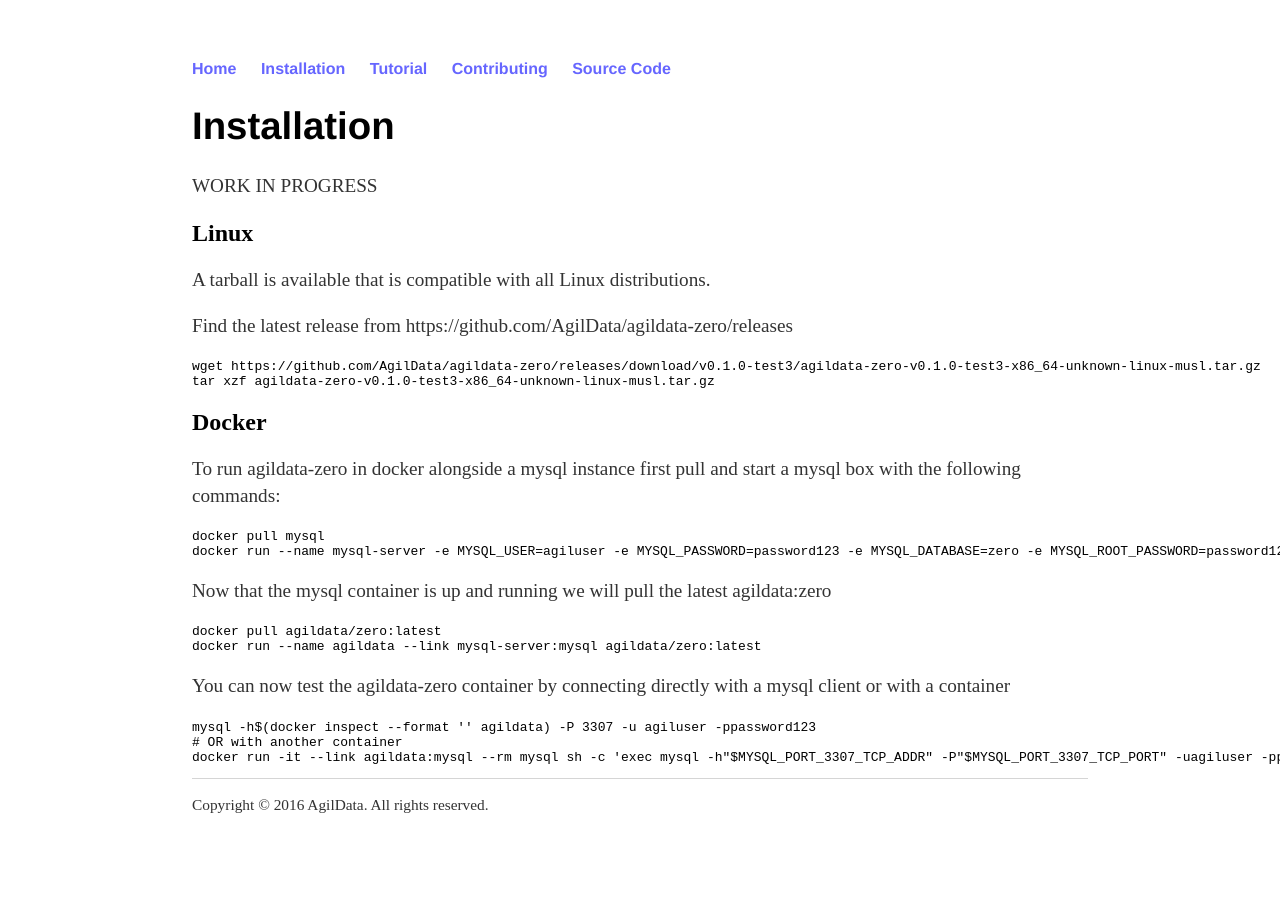
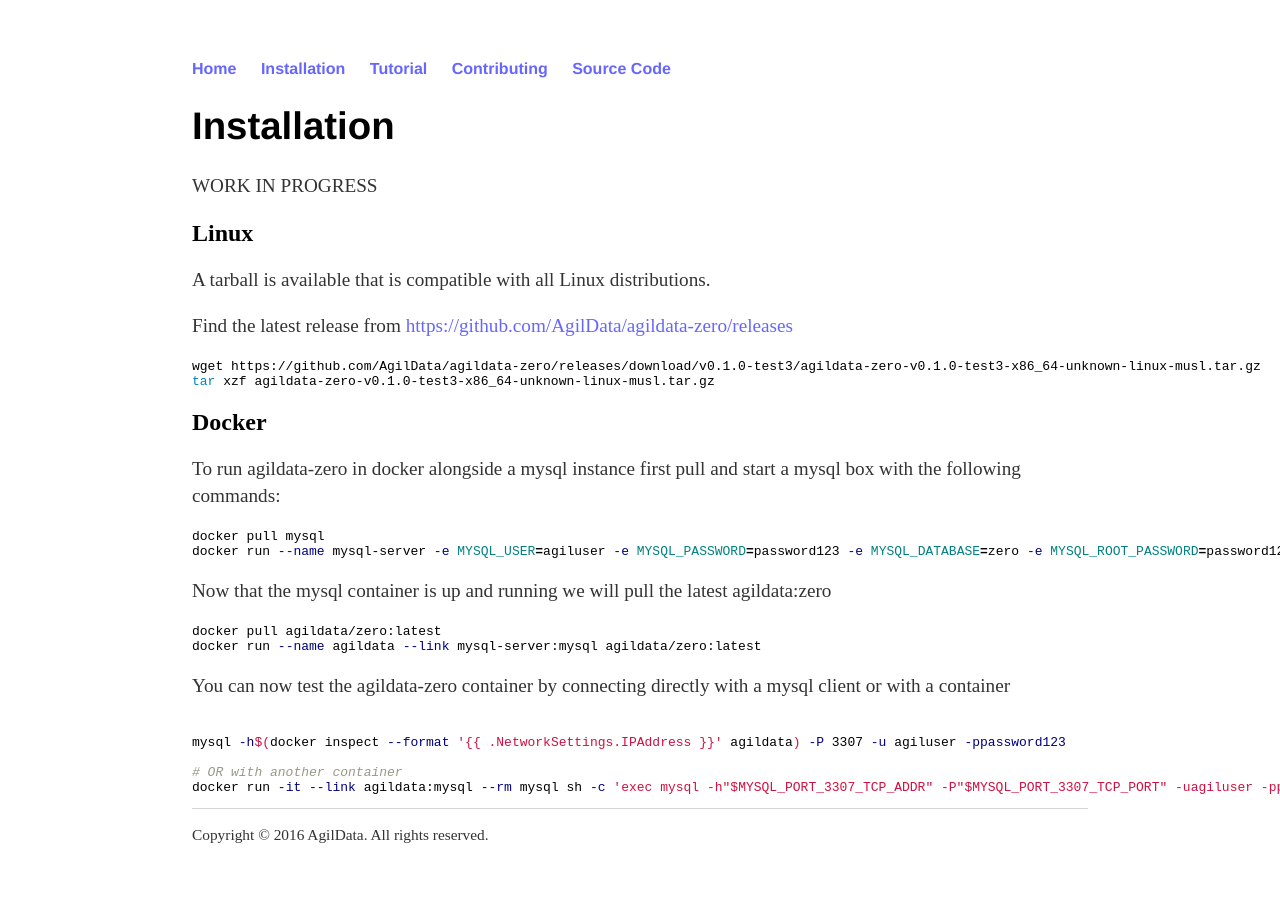
Before and after one commit to placrosse/agildata-zero, a Jekyll site: the page built from install.md, in a window 1280 px wide. Built offline with Jekyll 4.4.1, drawn with Linux system fonts in a browser that asks for light colours.

Commit message:
Escapign

````diff
--- a/install.md
+++ b/install.md
@@ -11,9 +11,9 @@
 
 A tarball is available that is compatible with all Linux distributions.
 
-Find the latest release from https://github.com/AgilData/agildata-zero/releases
+Find the latest release from [https://github.com/AgilData/agildata-zero/releases](https://github.com/AgilData/agildata-zero/releases)
 
-```
+``` bash
 wget https://github.com/AgilData/agildata-zero/releases/download/v0.1.0-test3/agildata-zero-v0.1.0-test3-x86_64-unknown-linux-musl.tar.gz
 tar xzf agildata-zero-v0.1.0-test3-x86_64-unknown-linux-musl.tar.gz
 ```
@@ -22,22 +22,24 @@
 
 To run agildata-zero in docker alongside a mysql instance first pull and start a mysql box with the following commands:
 
-```
+``` bash
 docker pull mysql
 docker run --name mysql-server -e MYSQL_USER=agiluser -e MYSQL_PASSWORD=password123 -e MYSQL_DATABASE=zero -e MYSQL_ROOT_PASSWORD=password123 -d mysql:latest
 ```
 
 Now that the mysql container is up and running we will pull the latest agildata:zero
 
-```
+``` bash
 docker pull agildata/zero:latest
 docker run --name agildata --link mysql-server:mysql agildata/zero:latest
 ```
 
 You can now test the agildata-zero container by connecting directly with a mysql client or with a container
 
-```
+```bash
+{% raw %}
 mysql -h$(docker inspect --format '{{ .NetworkSettings.IPAddress }}' agildata) -P 3307 -u agiluser -ppassword123
+{% endraw %}
 # OR with another container
 docker run -it --link agildata:mysql --rm mysql sh -c 'exec mysql -h"$MYSQL_PORT_3307_TCP_ADDR" -P"$MYSQL_PORT_3307_TCP_PORT" -uagiluser -ppassword123'
 ```
````
